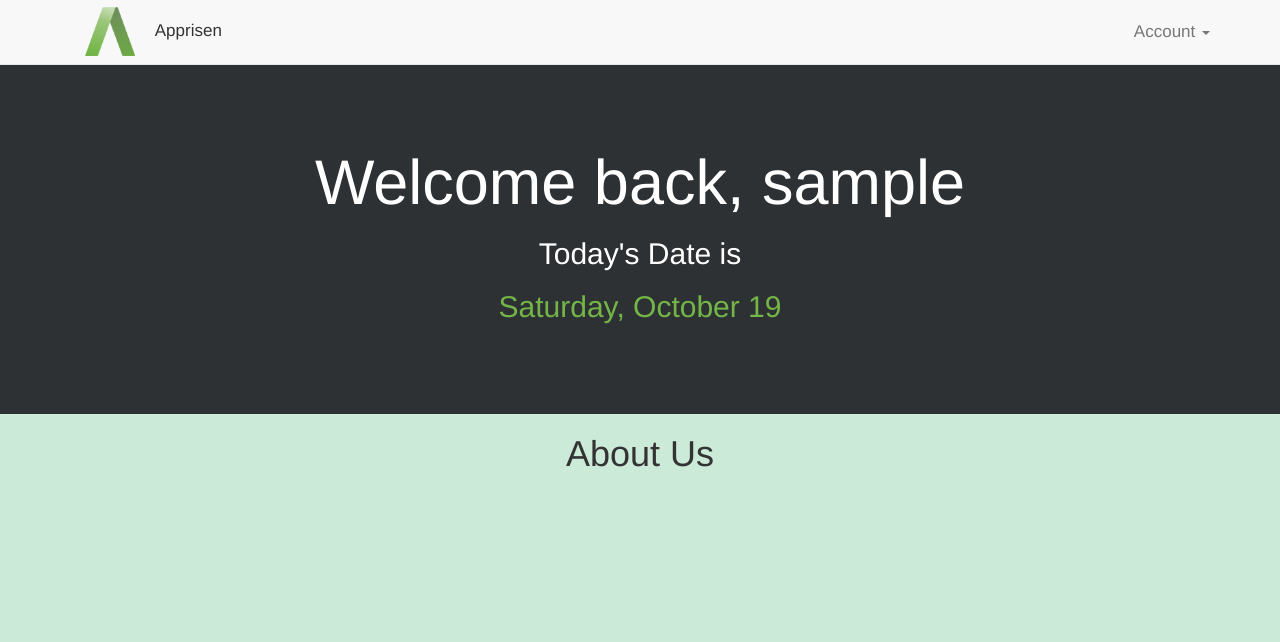
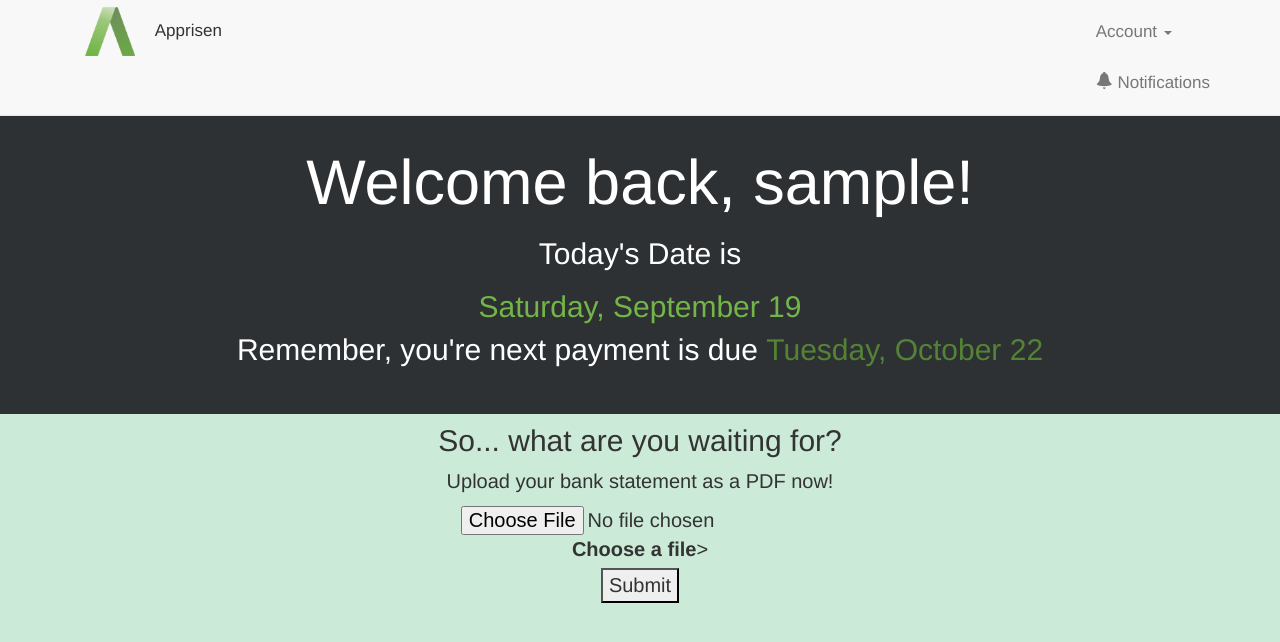
Before and after one commit to Columbus19/team-11, a Flask app: template templates/homepage.html in a window 1280 px wide. Shown: the top 642 px of the page. Run offline with Flask 2, Linux system fonts and the light colour scheme; the template is opened without the code that fills it: most values are stand-ins (such as "Sample title", 1, 10 or a date in 2020); some libraries are stand-ins or nearby versions; some web fonts are replaced.

Commit message:
couples of UI necessary changes

```diff
--- a/static/css/base.css
+++ b/static/css/base.css
@@ -135,3 +135,27 @@ nav .navbar-brand {
 .setGreen{
     background-color: #cbead8;
 }
+
+#pay {
+    text-align: center;
+}
+
+#billDate {
+    color: #538334;
+}
+
+#pay > h2 {
+    display: inline;
+}
+
+#upTitle {
+    font-size: 30px;
+}
+
+.upload {
+    font-size: 20px;
+}
+
+.fileUpload {
+    margin-left: 36vw;
+}
--- a/static/js/base.js
+++ b/static/js/base.js
@@ -23,6 +23,7 @@ $(document).ready(function(){
         } // End if
     });
     $("#todayDate").html( retDate() );
+    $("#billDate").html( billDate(3));
 })
 
 // for collapsing navbar on small screen after clicking on a link
@@ -52,6 +53,13 @@ function retDate() {
     let weekDays = ["Monday","Tuesday","Wednesday","Thursday","Friday","Saturday","Sunday"];
     let monthNames= [ "January", "February", "March", "April", "May", "June",
     "July", "August", "September", "October", "November", "December"];
-    return(weekDays[d.getDay() - 1] + ", " + monthNames[d.getMonth()] + " " + d.getDate());
+    return(weekDays[d.getDay() - 1] + ", " + monthNames[d.getMonth() - 1] + " " + d.getDate());
+}
 
+function billDate(i) {
+    let d = new Date();
+    let weekDays = ["Monday","Tuesday","Wednesday","Thursday","Friday","Saturday","Sunday"];
+    let monthNames= [ "January", "February", "March", "April", "May", "June",
+    "July", "August", "September", "October", "November", "December"];
+    return(weekDays[(d.getDay() + i - 1)%7] + ", " + monthNames[d.getMonth()] + " " + (d.getDate() + (i%30)));
 }
--- a/templates/homepage.html
+++ b/templates/homepage.html
@@ -2,16 +2,38 @@
 
 {% block content %}
     <div class="jumbotron text-center" style="padding-top: 5%">
-        {%if username%}
-        <h1>Welcome back, {{ username }}</h1>
-        {%else%}
+        {% if username %}
+        <h1>Welcome back, {{ username }}!</h1>
+        {% else %}
         <h1>Welcome to Apprisen</h1>
-        {%endif%}
+        {% endif %}
 
-        <h2>Today's Date is </h2><h2 id='todayDate'></h2></div>
+        <h2>Today's Date is </h2><h2 id='todayDate'></h2>
+        {% if username %}
+        <div id="pay">
+            <h2>Remember, you're next payment is due </h2><h2 id="billDate"></h2>
+        </div>
+        {% endif %}
     </div>
 
     <div class="text-center setGreen">
+        {% if username %}
+        <div class="upload">
+                <h5 id="upTitle" class="featTitle">So... what are you waiting for?</h5>
+                <p class="upDesc">Upload your bank statement as a PDF now!</p>
+                <form action="http://localhost:5000/uploader" method="POST" enctype="multipart/form-data">
+                    <input type="file" name="file" class="fileUpload"/>
+                    <div class="labelHolder">
+                        <label class="fileLabel" for="file">Choose a file</label>>
+                    </div>
+                    <div class="submitHolder">
+                        <input class="submit" type="submit" />
+                    </div>
+                </form>
+                <p class="fileName"></p>
+            </div>
+        {% else %}
         <h1>About Us</h1>
+        {% endif %}
     </div>
-{% endblock %}
+{%endblock%}
--- a/templates/index.html
+++ b/templates/index.html
@@ -34,6 +34,10 @@
                                 <a href="#" class="dropdown-toggle" data-toggle="dropdown" role="button" aria-haspopup="true" aria-expanded="false">
                                     Account <span class="caret"></span>
                                 </a>
+                                <a class="dropdown-item">
+                                <span class="glyphicon glyphicon-bell"></span>
+                                    Notifications
+                                 </a>
                                 <ul class="dropdown-menu">
                                     <li>
                                         <a href="/profile/settings/change_password/" class="dropdown-item">
```
Also changed, not shown: templates/upload_data.html (deleted, +0 -25 lines).
